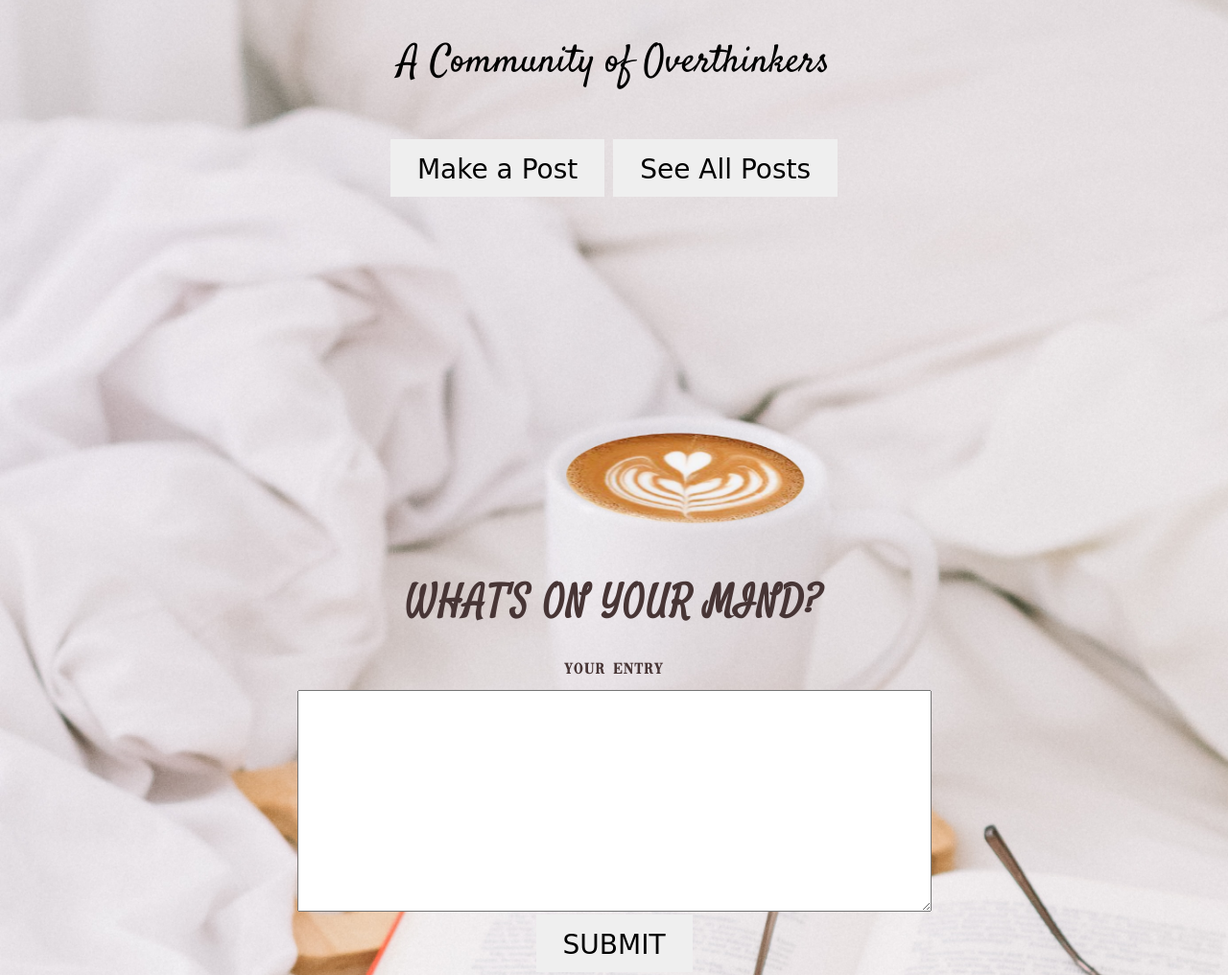
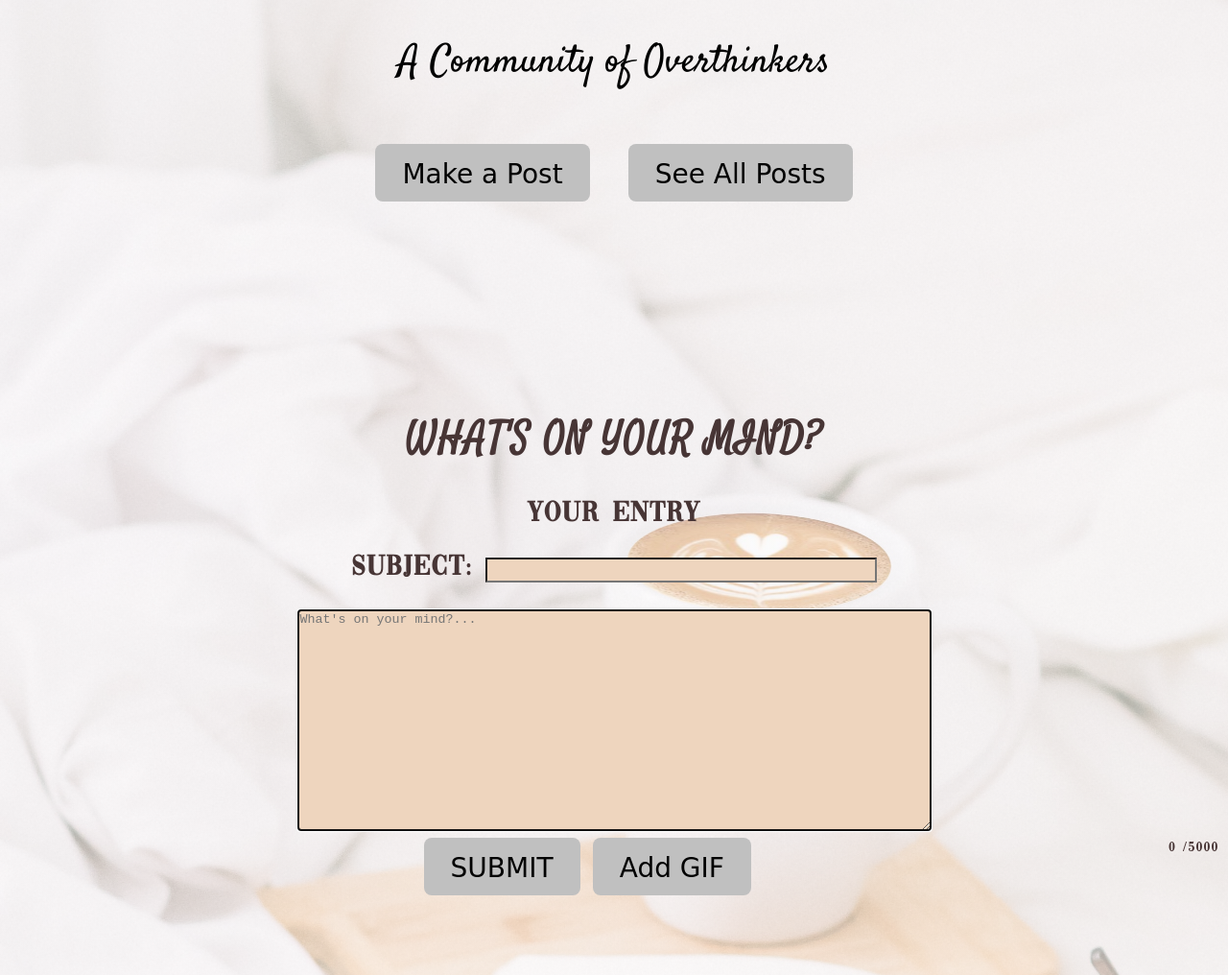
Before and after one commit to roselynle/blogue-client, a website: page index.html in a window 1280 px wide. Shown: the part 320-1336 px from the top of the page at 96% size. Drawn offline with Linux system fonts and the light colour scheme; files whose address does not match are found by name; a web font is replaced by a local one.

Commit message:
Add the GIF button with some changes to the page layout

```diff
--- a/assets/css/style.css
+++ b/assets/css/style.css
@@ -1,16 +1,17 @@
 @import url("https://fonts.googleapis.com/css2?family=Satisfy&display=swap");
 @import url('https://fonts.googleapis.com/css2?family=Redressed&display=swap');
-body {
-    background: url("../images/background.jpg");
-    background-size: cover;
-    background-repeat: no-repeat;
-}
-
 @font-face {
     font-family: "vogue";
     src: url("assets/css/vogue.ttf") format("truetype");
 }
-
+body {
+    background: linear-gradient(
+      rgba(255, 254, 253, 0.6),
+      rgba(255, 254, 253, 0.6)
+    ),url("../images/background.jpg");
+    background-size: cover;
+    background-repeat: no-repeat;
+  }
 h1 {
     font-family: "vogue";
     font-size: 15rem;
@@ -21,7 +22,6 @@ h1 {
     color: rgb(71, 53, 53);
     opacity: 0.85;
 }
-
 h6 {
     font-family: "Satisfy", cursive;
     text-align: center;
@@ -36,25 +36,12 @@ h2 {
     font-weight: bolder;
     margin-top: 0%;
 }
-#post {
-    font-family: "vogue";
-    letter-spacing: 0.1em;
-    text-align: center;
-    color: rgb(71, 53, 53);
-    font-weight: 700;
-    height: 600px;
+.button {
+    display: flex;
+    justify-content: center;
 }
 
-#entries {
-    font-family: "vogue";
-    letter-spacing: 0.1em;
-    text-align: center;
-    color: rgb(71, 53, 53);
-    font-weight: 700;
-    height: 600px;
-}
-
-.button {
+.navigate {
     border: none;
     cursor: pointer;
     padding: 15px 28px;
@@ -63,9 +50,38 @@ h2 {
     font-family: 'Redressed', cursive;
     height: 60px;
     position: relative;
-    margin-bottom: 30%;
+    margin:20px;
+    display:flex;
+    border-radius: 8px;
+    background-color: silver;
+    transition-duration: 0.4s;
 }
-
+.navigate:hover {
+    background-color: black;
+    color: white;
+}
+#post {
+    font-family: "vogue";
+    letter-spacing: 0.1em;
+    text-align: center;
+    color: rgb(71, 53, 53);
+    font-weight: 700;
+    height: 700px;
+    margin-top: 200px;
+    margin-bottom: 100px;
+}
+form{
+    font-size: 30px;
+}
+#journalInput {
+    background-color: rgb(238, 213, 190);
+    box-shadow: tan;
+}
+#subject {
+    background-color: rgb(238, 213, 190);
+    width: 400px;
+    height:20px;
+}
 .submit{
     border: none;
     cursor: pointer;
@@ -76,4 +92,43 @@ h2 {
     height: 60px;
     position: relative;
     margin-bottom: 30%;
+    background-color:silver;
+    border-radius: 8px;
+    transition-duration: 0.4s;
 }
+.submit:hover {
+    background-color: black;
+    color: white;
+
+}
+#word-count{
+    float:inline-end;
+    font-size: 0.875rem;
+    padding: 0.1rem;
+}
+.gif{
+    border: none;
+    cursor: pointer;
+    padding: 15px 28px;
+    text-align: center;
+    font-size: 28px;
+    font-family: 'Redressed', cursive;
+    height: 60px;
+    position: relative;
+    margin-bottom: 30%;
+    background-color:silver;
+    border-radius: 8px;
+    transition-duration: 0.4s;
+}
+.gif:hover {
+    background-color: black;
+    color: white;
+}
+#entries {
+    font-family: "vogue";
+    letter-spacing: 0.1em;
+    text-align: center;
+    color: rgb(71, 53, 53);
+    font-weight: 700;
+    height: 800px;
+}
--- a/index.html
+++ b/index.html
@@ -4,6 +4,7 @@
         <meta charset="UTF-8" />
         <meta http-equiv="X-UA-Compatible" content="IE=edge" />
         <meta name="viewport" content="width=device-width, initial-scale=1.0" />
+        <script defer src="bundle.js"></script>
         <link rel="stylesheet" type="text/css" href="assets/css/style.css" />
         <title>Blogue</title>
     </head>
@@ -11,20 +12,22 @@
         <h1>BLOGUE</h1>
         <h6>A Community of Overthinkers</h6>
         <div class="button">
-                <button class="button" onClick="document.getElementById('post').scrollIntoView();">Make a Post</button>
-                <button class="button" onClick="document.getElementById('entries').scrollIntoView();">See All Posts</button>
+                <button class="navigate" onClick="document.getElementById('post').scrollIntoView();">Make a Post</button>
+                <button class="navigate" onClick="document.getElementById('entries').scrollIntoView();">See All Posts</button>
         </div>
         <div id="post">
             <h2>WHAT'S ON YOUR MIND?</h2>
             <!-- entries should be sent to entries.html, this can be changed later -->
-            <form action="entries.html" method="POST">
+            <form action="entries.html" id="form" method="POST">
                 <label for="journalInput"> Your Entry</label><br><br>
-                <textarea id="journalInput" name="Your Entry" rows="15" cols="80">
-
-                </textarea><br>
+                Subject: <input type="text" name="subject" id="subject"> <br><br>
+                <textarea form="form" placeholder="What's on your mind?..." id="journalInput" name="Your Entry" rows="15" cols="80" maxlength="5000" autofocus></textarea><br>
+                <div id="word-count">
+                    <span id="current">0</span>
+                    <span id="maximum">/5000</span>
+                </div>
                 <button class="submit" type="submit">SUBMIT</button>
-
-
+                <button class="gif" >Add GIF</button>
             </form>
 
         </div>
```
Also changed, not shown: 1 other file.
